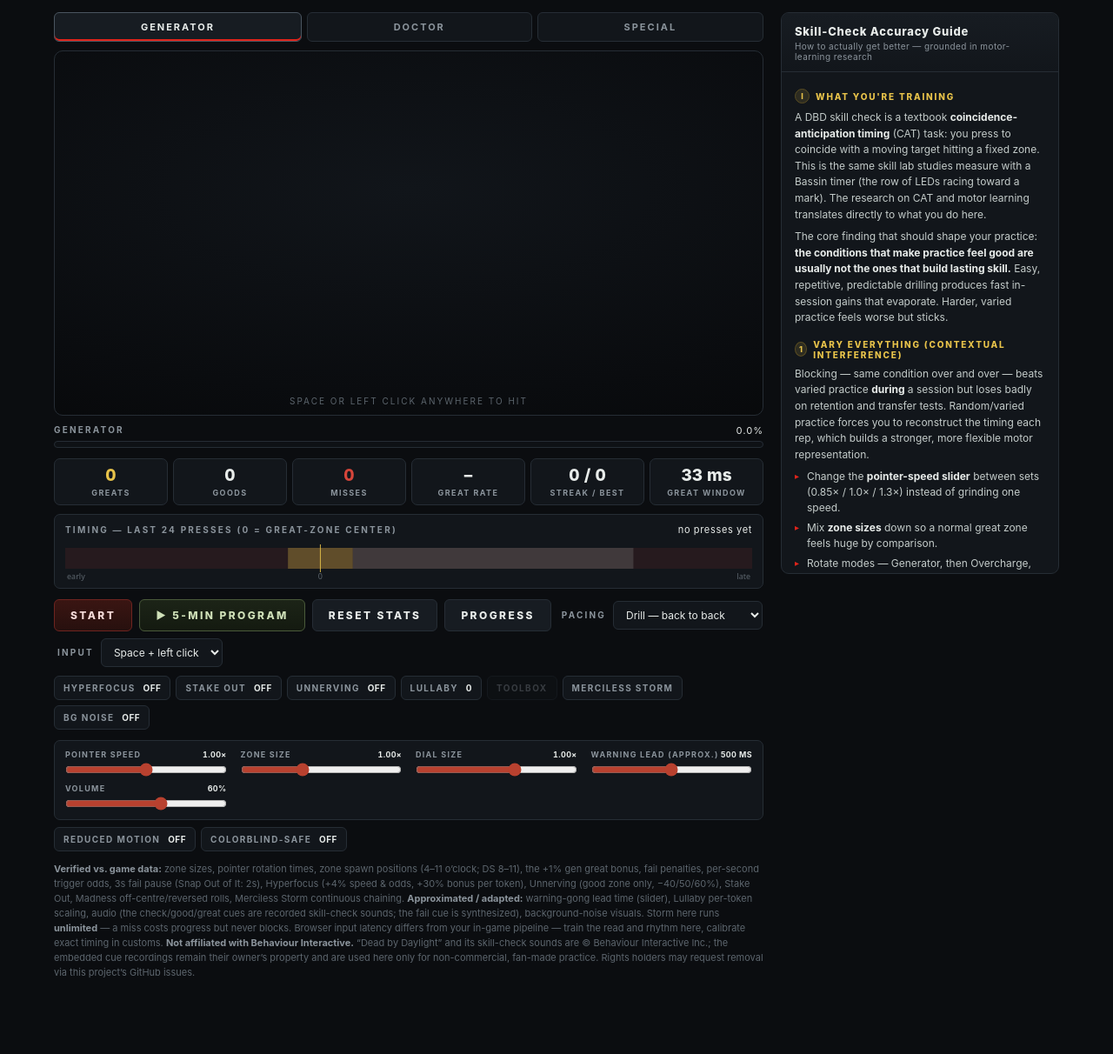
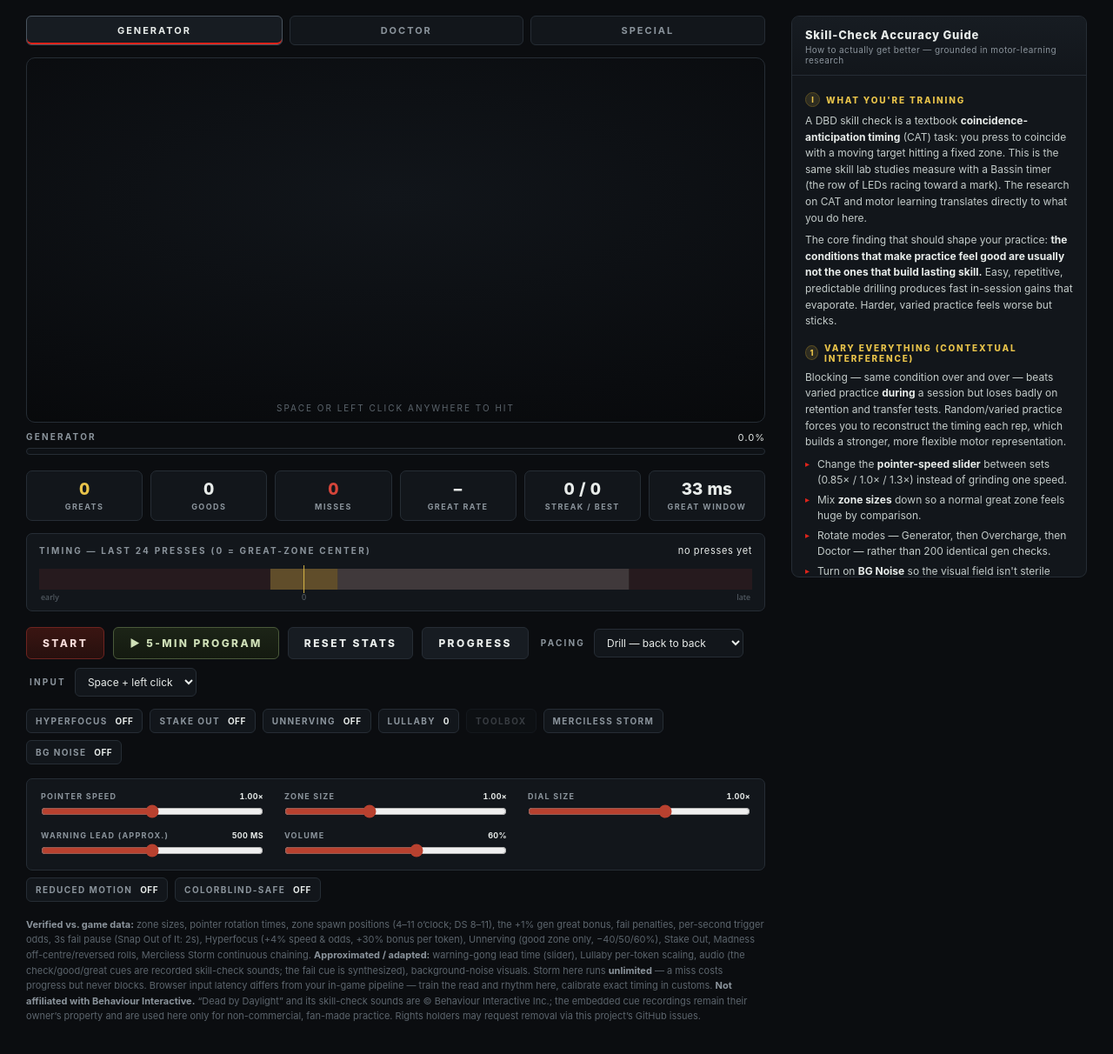
Before and after one commit to bitcubed/DBDSkillTrainer, a website built with Vite: page dbd-skillcheck-trainer/index.html in a window 1280 px wide. Shown: the whole page at 87% size. Before the commit the page ends 1155 px from the top, so only its background shows below. Built offline with nearby package versions, Linux system fonts and the light colour scheme.

Commit message:
final updates

```diff
--- a/dbd-skillcheck-trainer/src/main.ts
+++ b/dbd-skillcheck-trainer/src/main.ts
@@ -403,8 +403,10 @@ function frame(now: number): void {
     inputMode: ui.input,
   });
 }
-function loop(): void {
-  frame(performance.now());
+// Render on the RAF presentation timestamp (not a fresh performance.now()): one
+// consistent clock per frame, aligned to when the frame is actually shown.
+function loop(ts: number): void {
+  frame(ts);
   requestAnimationFrame(loop);
 }
 
@@ -419,7 +421,9 @@ window.addEventListener('keydown', (e) => {
   // behavior (activating focused buttons, opening selects) stays intact.
   if (e.code === 'Space' && ui.input !== 'mouse' && session.running) {
     e.preventDefault();
-    if (!e.repeat) press(performance.now());
+    // Judge at the event's own timestamp (when the key actually went down), not
+    // after handler dispatch — tighter for the ~33 ms great window.
+    if (!e.repeat) press(e.timeStamp || performance.now());
   }
 });
 // Left click (or tap) anywhere counts as a press — matches an M1 skill-check
@@ -429,7 +433,7 @@ document.addEventListener('pointerdown', (e) => {
   if (ui.input === 'space' || e.button !== 0 || !session.running) return;
   if ((e.target as Element).closest('button,select,input,a,.chip,.tab')) return;
   e.preventDefault();
-  press(performance.now());
+  press(e.timeStamp || performance.now());
 });
 
 // ---------------- session control ----------------
--- a/dbd-skillcheck-trainer/src/render/dial.ts
+++ b/dbd-skillcheck-trainer/src/render/dial.ts
@@ -303,9 +303,11 @@ export function drawDial(
     const nIn = 8 * scale;
     const nOut = R + 7 * scale;
     const hw = 1.3 * scale;
+    // Trail ghosts draw without a shadow — shadowBlur is the costly part of the
+    // per-frame needle render, and only the live needle below needs the glow.
     if (!state.reducedMotion) {
       for (let i = 3; i >= 1; i--) {
-        bloodStreak(ctx, cx, cy, th - c.dir * 3.2 * i, nIn, nOut, hw * (1 - 0.14 * i), 0.09 / i, 3 * scale);
+        bloodStreak(ctx, cx, cy, th - c.dir * 3.2 * i, nIn, nOut, hw * (1 - 0.14 * i), 0.09 / i, 0);
       }
     }
     bloodStreak(ctx, cx, cy, th, nIn, nOut, hw, 0.95, 5 * scale);
--- a/dbd-skillcheck-trainer/src/styles/main.css
+++ b/dbd-skillcheck-trainer/src/styles/main.css
@@ -8,11 +8,11 @@
 html,body{background:var(--bg); color:var(--ink);
   font-family:ui-sans-serif,-apple-system,"Segoe UI",Roboto,Helvetica,Arial,sans-serif;
   -webkit-font-smoothing:antialiased;}
-.wrap{max-width:1200px; margin:0 auto; padding:14px 22px 28px;}
+.wrap{max-width:1320px; margin:0 auto; padding:18px 30px 34px;}
 .cap{font-size:10px; letter-spacing:.22em; text-transform:uppercase; color:var(--mut); font-weight:700;}
 
 /* ---- mode tabs ---- */
-.tabs{display:flex; gap:6px; flex-wrap:wrap; margin-bottom:10px;}
+.tabs{display:flex; gap:8px; flex-wrap:wrap; margin-bottom:14px;}
 .tab{flex:1 1 auto; min-width:86px; padding:9px 6px; text-align:center; cursor:pointer;
   background:var(--panel); border:1px solid var(--line); border-radius:6px;
   font-size:11px; letter-spacing:.18em; text-transform:uppercase; font-weight:700; color:var(--mut);
@@ -95,40 +95,40 @@ select:focus,button:focus,input:focus,.tab:focus-visible,.chip:focus-visible{out
 .pfill{height:100%; width:0%; background:linear-gradient(90deg,#9aa6a0,#e8ecea); transition:width .2s linear;}
 
 /* ---- stats ---- */
-.stats{display:grid; grid-template-columns:repeat(6,1fr); gap:6px; margin-top:12px;}
+.stats{display:grid; grid-template-columns:repeat(6,1fr); gap:9px; margin-top:18px;}
 @media (max-width:560px){ .stats{grid-template-columns:repeat(3,1fr);} }
-.stat{background:var(--panel); border:1px solid var(--line); border-radius:7px; padding:9px 8px 8px; text-align:center;}
+.stat{background:var(--panel); border:1px solid var(--line); border-radius:7px; padding:11px 8px 10px; text-align:center;}
 .stat .v{font-size:19px; font-weight:800; font-variant-numeric:tabular-nums; line-height:1.1;}
 .stat .v.gold{color:var(--gold);} .stat .v.red{color:var(--fail);}
 .stat .k{margin-top:3px; font-size:9px; letter-spacing:.16em; text-transform:uppercase; color:var(--mut); font-weight:700;}
 
 /* ---- timing tape ---- */
-.tape{margin-top:10px; background:var(--panel); border:1px solid var(--line); border-radius:7px; padding:10px 12px 8px;}
+.tape{margin-top:14px; background:var(--panel); border:1px solid var(--line); border-radius:7px; padding:12px 14px 10px;}
 .tapehead{display:flex; justify-content:space-between; align-items:baseline; margin-bottom:6px;}
 #tapeRead{font-size:11px; color:var(--ink); font-variant-numeric:tabular-nums; letter-spacing:.06em;}
 .tape canvas{display:block; width:100%; height:46px;}
 
 /* ---- controls ---- */
-.ctrls{margin-top:12px; display:flex; gap:8px; flex-wrap:wrap; align-items:center;}
+.ctrls{margin-top:18px; display:flex; gap:10px; flex-wrap:wrap; align-items:center;}
 .btn{padding:10px 18px; border-radius:6px; border:1px solid var(--line); background:var(--panel2);
   color:var(--ink); font-size:12px; letter-spacing:.2em; text-transform:uppercase; font-weight:800; cursor:pointer;}
 .btn.primary{border-color:#6e2420; background:linear-gradient(180deg,#3a1512,#27100e); color:#f3d9d7;}
 .btn.primary:hover{background:linear-gradient(180deg,#481a16,#2c1210);}
 .btn:hover{border-color:#4a5560;}
-.chips{display:flex; gap:6px; flex-wrap:wrap; margin-top:10px;}
+.chips{display:flex; gap:8px; flex-wrap:wrap; margin-top:14px;}
 .chip{cursor:pointer; user-select:none; padding:7px 10px; border-radius:6px; border:1px solid var(--line);
   background:var(--panel); font-size:10px; letter-spacing:.14em; text-transform:uppercase; font-weight:700; color:var(--mut);}
 .chip.on{color:var(--gold); border-color:#5a4d22; background:rgba(232,195,74,.06);}
 .chip .tok{color:var(--ink); margin-left:5px; letter-spacing:.05em;}
 .chip.disabled{opacity:.35; pointer-events:none;}
-.sliders{display:grid; grid-template-columns:repeat(auto-fit,minmax(180px,1fr)); gap:8px 16px; margin-top:12px;
-  background:var(--panel); border:1px solid var(--line); border-radius:7px; padding:10px 12px;}
+.sliders{display:grid; grid-template-columns:repeat(auto-fit,minmax(200px,1fr)); gap:14px 24px; margin-top:16px;
+  background:var(--panel); border:1px solid var(--line); border-radius:7px; padding:14px 16px;}
 .sl{display:flex; flex-direction:column; gap:4px;}
 .sl .lab{display:flex; justify-content:space-between; font-size:9px; letter-spacing:.14em;
   text-transform:uppercase; color:var(--mut); font-weight:700;}
 .sl .lab b{color:var(--ink); font-variant-numeric:tabular-nums; letter-spacing:.04em;}
 input[type=range]{accent-color:#b8412f; width:100%;}
-.foot{margin-top:12px; font-size:11px; color:var(--dim); line-height:1.55;}
+.foot{margin-top:18px; font-size:11px; color:var(--dim); line-height:1.6;}
 .foot b{color:var(--mut); font-weight:700;}
 
 /* ---- progression dashboard ---- */
@@ -163,8 +163,8 @@ body.cb{ --fail:#4d9fd6; }
 .chips.display{margin-top:8px;}
 
 /* ---- two-column layout: trainer + guide sidebar ---- */
-.layout{display:grid; grid-template-columns:minmax(0,1fr) 320px; gap:20px; align-items:start;}
-@media (max-width:920px){ .layout{grid-template-columns:1fr;} }
+.layout{display:grid; grid-template-columns:minmax(0,1fr) 340px; gap:30px; align-items:start;}
+@media (max-width:1040px){ .layout{grid-template-columns:1fr;} }
 .main{min-width:0;}
 
 /* background-noise layer inside the stage */
```
Also changed, not shown: dbd-skillcheck-trainer/CHANGELOG.md.
